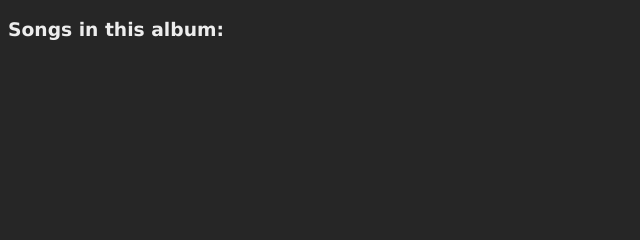
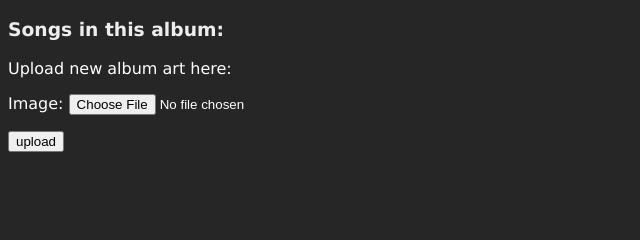
Before and after one commit to audreah/coda, a Flask app: template templates/album.html in a window 1280 px wide. Shown: the part 200-440 px from the top of the page, without its empty margins (0-640 px from the left). Run offline with Flask 2, Linux system fonts and the light colour scheme; the template is opened without the code that fills it, so the values that code supplies are empty.

Commit message:
image upload for albums

```diff
--- a/app.py
+++ b/app.py
@@ -16,7 +16,7 @@ import cs304dbi as dbi
 
 # import cs304dbi_sqlite3 as dbi
 
-import random, playlist, albumPage, songPage, userpage, artistPage
+import random,playlist,albumPage,songPage,userpage,artistPage,imageupload,insertimagefiles
 
 app.secret_key = 'your secret here'
 # replace that with a random key
@@ -27,6 +27,10 @@ app.secret_key = ''.join([ random.choice(('ABCDEFGHIJKLMNOPQRSTUVXYZ' +
 
 # This gets us better error messages for certain common request errors
 app.config['TRAP_BAD_REQUEST_ERRORS'] = True
+
+# file upload
+app.config['UPLOADS'] = 'static'
+app.config['MAX_CONTENT_LENGTH'] = 1*1024*1024 # 1 MB
 
 # set up CAS
 from flask_cas import CAS
@@ -381,22 +385,43 @@ def album(aid):
     '''
     conn = dbi.connect()
     if 'CAS_USERNAME' in session:
-        is_logged_in = True
         albumInfo = albumPage.get_album(conn, aid)
         songs = albumPage.get_songs(conn, aid)
         user_id = session['uid']
+        image_url = imageupload.get_image_by_album(conn,albumInfo['album_id'])
 
-        if albumInfo == None: # album not found
-            return render_template('notFound.html',
-                type='No album', page_title="Album Not Found",
-                user_id=user_id)
+        if request.method == 'GET':
+            is_logged_in = True
+            if albumInfo == None: # album not found
+                return render_template('notFound.html',
+                    type='No album', page_title="Album Not Found",
+                    user_id=user_id)
 
-        # album found
-        return render_template('album.html',
-            albumDescription=albumInfo,
-            songs=songs,
-            page_title='Album | ' + albumInfo['album_title'],
-            user_id=user_id)
+            # album found
+            return render_template('album.html',
+                albumDescription=albumInfo,
+                songs=songs,
+                page_title='Album | ' + albumInfo['album_title'],
+                user_id=user_id, album_image=image_url)
+        else: #upload an image
+            try:
+                f = request.files['pic']
+                user_filename = f.filename
+                ext = user_filename.split('.')[-1]
+                filename = secure_filename('{}.{}'.format('album'+str(aid),ext))
+                pathname = os.path.join(app.config['UPLOADS'],filename)
+                f.save(pathname)
+
+                insertimagefiles.insert_picfile(conn,pathname,filename,aid)
+                flash('Upload successful')
+                return render_template('album.html',
+                    albumDescription=albumInfo,
+                    songs=songs,
+                    page_title='Album | ' + albumInfo['album_title'],
+                    user_id=user_id, album_image=image_url)
+            except Exception as err:
+                flash('Upload failed {why}'.format(why=err))
+                return render_template('album.html',src='',nm='',albumDescription=albumInfo)
     else:
         flash("please log in")
         return redirect(url_for("explore"))
--- /dev/null
+++ b/initDB/createImageTable.sql
@@ -0,0 +1,8 @@
+drop table if exists picfile;
+create table picfile (
+    album_id int primary key,
+    filename varchar(50),
+    foreign key (album_id) references coda_album(album_id)
+        on delete cascade on update cascade
+);
+describe picfile;
--- a/templates/album.html
+++ b/templates/album.html
@@ -14,11 +14,19 @@ Lists the album title, artist, release year, and songs. -->
 <p>
     <ul>
         {% for song in songs %}
-        <li><a href="{{ url_for('song', sid=song.song_id)}}">{{song.song_title}}</li>
+        <li><a href="{{ url_for('song', sid=song.song_id)}}">{{song.song_title}}<a></li>
         {% endfor %}
     </ul>
 </p>
-
-
+{% if album_image %}
+<p>Album Art:</p>
+<img src = "{{url_for('static',filename=album_image['filename'])}}" alt = 'Album Image' style="width:300px;height:300px;">
+{% else %}
+{% endif %}
+        <p>Upload new album art here:
+        <form method="post" action="" enctype="multipart/form-data">
+            <p><label>Image: <input type="file" name="pic"></label></p>
+            <p><input type="submit" value="upload"></p>
+        </form>
 
 {% endblock %}
```
Also changed, not shown: imageupload.py (added, +28 -0 lines), insertimagefiles.py (added, +40 -0 lines), static/album13.jpg (added), static/album15.jpg (added), static/album2.jpg (added), static/album6.jpg (added).
